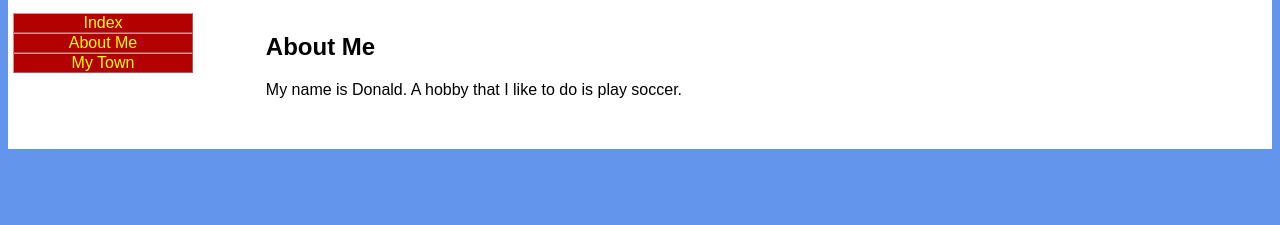
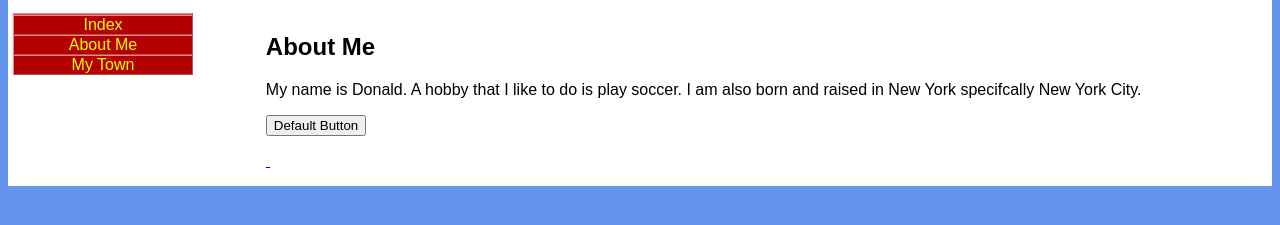
Before and after one commit to Donald592/personal, a plain HTML site: page aboutme.html in a window 1280 px wide. Shown: the part 201-426 px from the top of the page. Drawn offline with Linux system fonts and the light colour scheme.

Commit message:
Add 01 project files

```diff
--- a/aboutme.html
+++ b/aboutme.html
@@ -29,8 +29,10 @@
         <div id="tswcontproper">
           <!-- start of content column: insert your content here -->
           <h2>About Me</h2>
-          <p> My name is Donald. A hobby that I like to do is play soccer. </p>
+          <p> My name is Donald. A hobby that I like to do is play soccer. I am also born and raised in New York specifcally New York City. </p>
 
+          <button>Default Button</button>
+          <a href="#" class="button">
           <p>&nbsp;</p>
           <!-- end of content column: put your content above this line --> </div>
       </div>
```
Also changed, not shown: mytown.html (+2 -4 lines).
